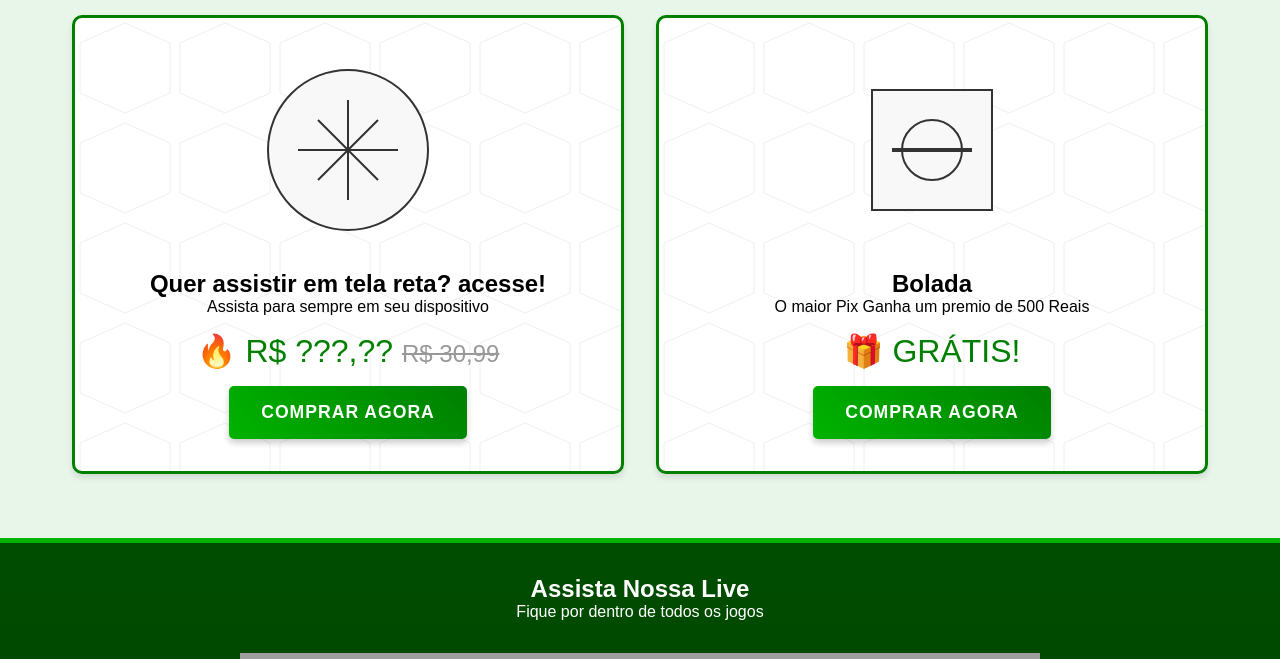
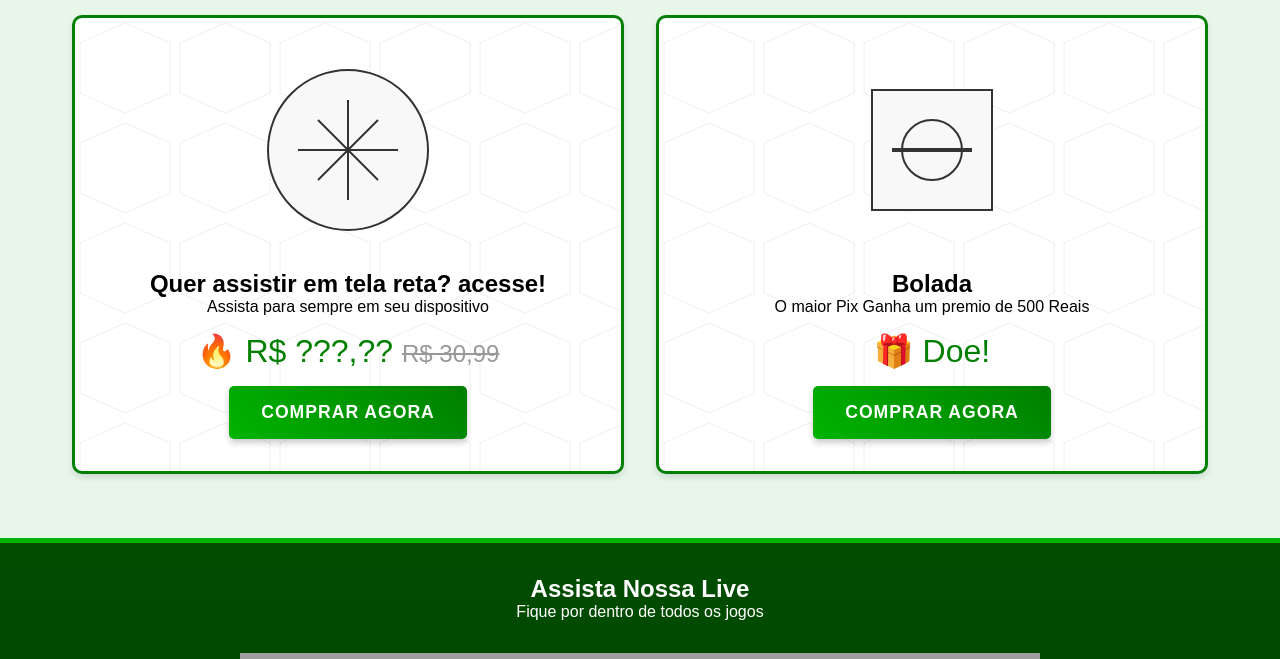
Before and after one commit to FreitasLost/futepremiado, a plain HTML site: page index.html in a window 1280 px wide. Shown: the part 141-800 px from the top of the page. Drawn offline with Linux system fonts and the light colour scheme; grey boxes are pictures that could not be loaded.

Commit message:
Update index.html

```diff
--- a/index.html
+++ b/index.html
@@ -302,7 +302,7 @@
             <h2>Bolada</h2>
             <p>O maior Pix Ganha um premio de 500 Reais</p>
             <div class="price">
-                🎁 GRÁTIS!
+                🎁 Doe!
             </div>
             <button class="buy-button" onclick="window.location.href='https://livepix.gg/doarpixvitoria'">Comprar Agora</button>
         </div>
```
